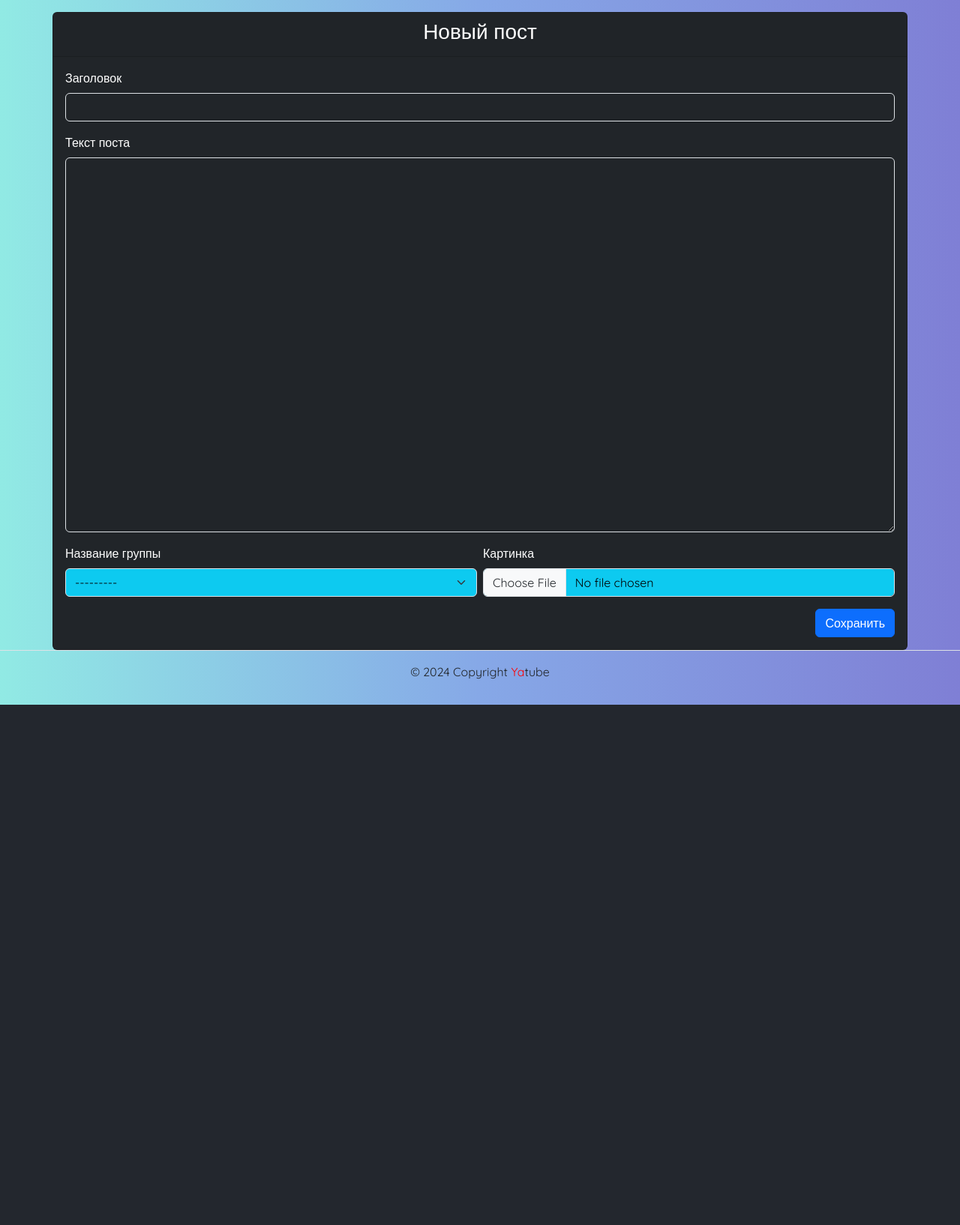
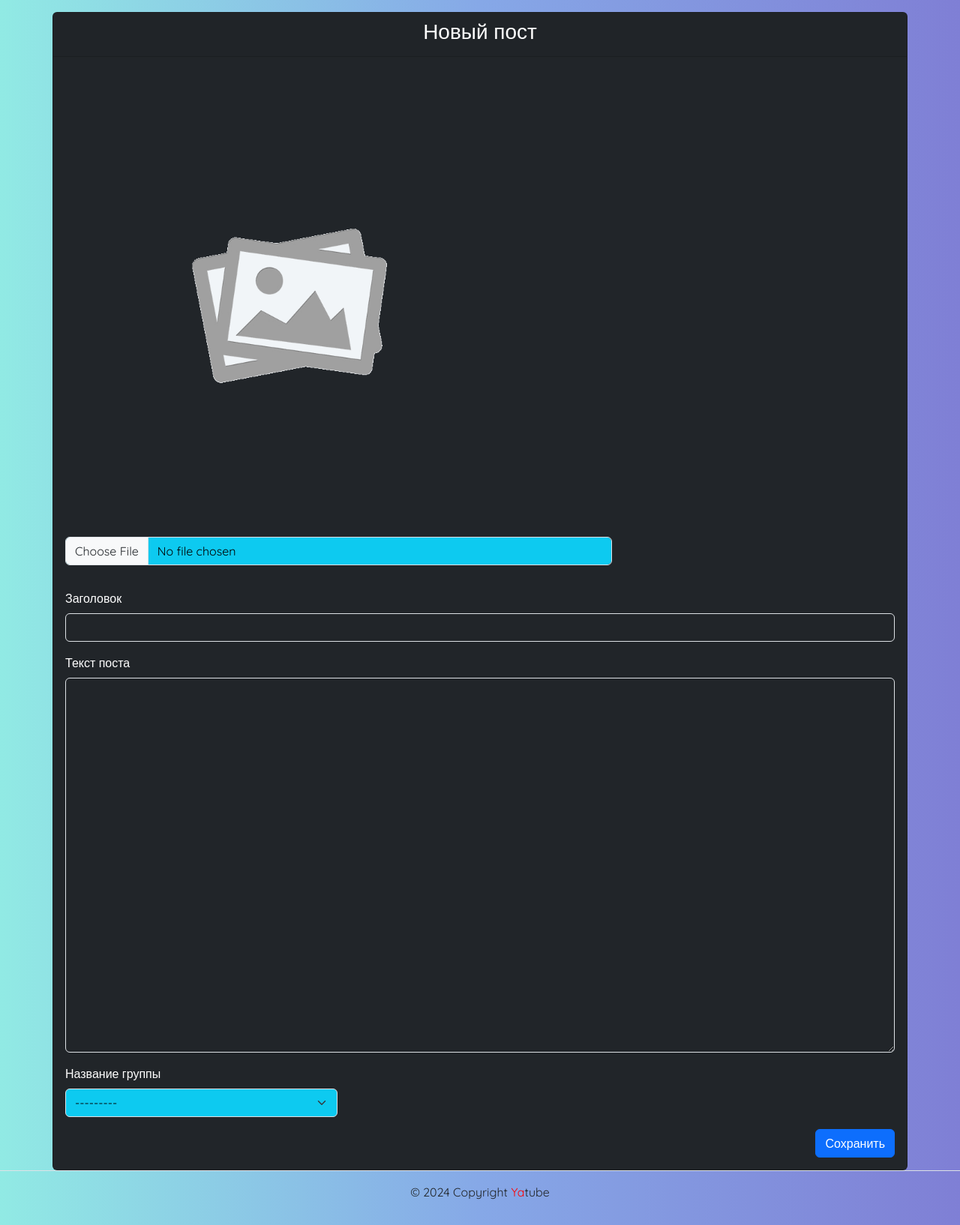
Before and after one commit to bissaliev/hw05_final, a Django app: page /create/ in a window 1280 px wide. Shown: the part 86-1720 px from the top of the page at 75% size. Before the commit the page ends 1026 px from the top, so only its background shows below. Run offline with Django 3.2, Linux system fonts and the light colour scheme; a user stored in the database is signed in; data comes from the database, SQL or seed files in the repository; parts of the project's set-up code (start-up, migrations or seed data) failed here and were passed over; some libraries are stand-ins or nearby versions.

Commit message:
Add view image

```diff
--- a/yatube/templates/posts/create_post.html
+++ b/yatube/templates/posts/create_post.html
@@ -1,8 +1,10 @@
 {% extends "base.html" %}
+{% load static %}
 {% load user_filters %}
 {% block title %}
-{% if is_edit %} <title> Редактировать запись </title>
-{% else %} <title> Новый пост </title> {% endif%}
+<title>
+  {% if "/edit" in request.path %} Редактировать пост {% else %} Новый пост {% endif %}
+</title>
 {% endblock %}
 {% block content %}
     <main>
@@ -11,30 +13,40 @@
           <div class="col-md-12 p-0">
             <div class="card text-bg-dark">
               <div class="card-header text-center ">
-                <h3 class="card-title">{% if is_edit %} Редактировать пост {% else %} Новый пост {% endif %}</h3>
+                <h3 class="card-title">{% if "/edit" in request.path %} Редактировать пост {% else %} Новый пост {% endif %}</h3>
               </div>
               <div class="card-body">
                 <form method="post" enctype="multipart/form-data" {% if action_url %} action="{% url action_url %}" {% endif %}>
                   {% csrf_token %}
-                  {% comment %} {{form.as_p}} {% endcomment %}
+                  <div class="row">
+                      <div class="col-md-8">
+                            <div class="form-group row my-3">
+                                <div class="mb-3">
+                                  <label for="{{form.image.id_for_label}}" class="form-label">
+                                    {% if form.instance and form.instance.image %}
+                                      <img id="image-preview" src="{{ form.instance.image.url }}" alt="Upload Image" class="img-fluid rounded">
+                                    {% else %}
+                                      <img id="image-preview" width="600" height="300" src="{% static 'img/default_img.png' %}" alt="Upload Image" class="img-fluid rounded">
+                                    {% endif %}
+                                  </label>
+                                  {{form.image|addclass:'form-control text-bg-info '}}
+                                </div>
+                            </div>
+                      </div>
+                  </div>
                   <div class="mb-3 post_create_text"><label for="" class="form-label">{{form.title.label}}</label>{{form.title|addclass:'form-control text-bg-dark'}}</div>
                   <div class="mb-3 post_create_text"><label for="" class="form-label">{{form.text.label}}</label>{{form.text|addclass:'form-control text-bg-dark'}}</div>
 
                   <div class="row g-2 ">
-                    <div class="col-md">
+                    <div class="col-md-4">
                         <div class="form-floating">
                             <div class="mb-3"><label for="" class="form-label">{{form.group.label}}</label>{{form.group|addclass:'form-select text-bg-info '}}</div>
-                        </div>
-                    </div>
-                    <div class="col-md">
-                        <div class="form-floating">
-                            <div class="mb-3"><label for="" class="form-label">{{form.image.label}}</label>{{form.image|addclass:'form-control text-bg-info '}}</div>
                         </div>
                     </div>
                   </div>
 
                   <div class="d-flex justify-content-end">
-                    <button type="submit" class="btn btn-primary">{% if is_edit %} Добавить{% else %} Сохранить {% endif %}</button>
+                    <button type="submit" class="btn btn-primary">Сохранить</button>
                   </div>
                 </form>
               </div>
```
